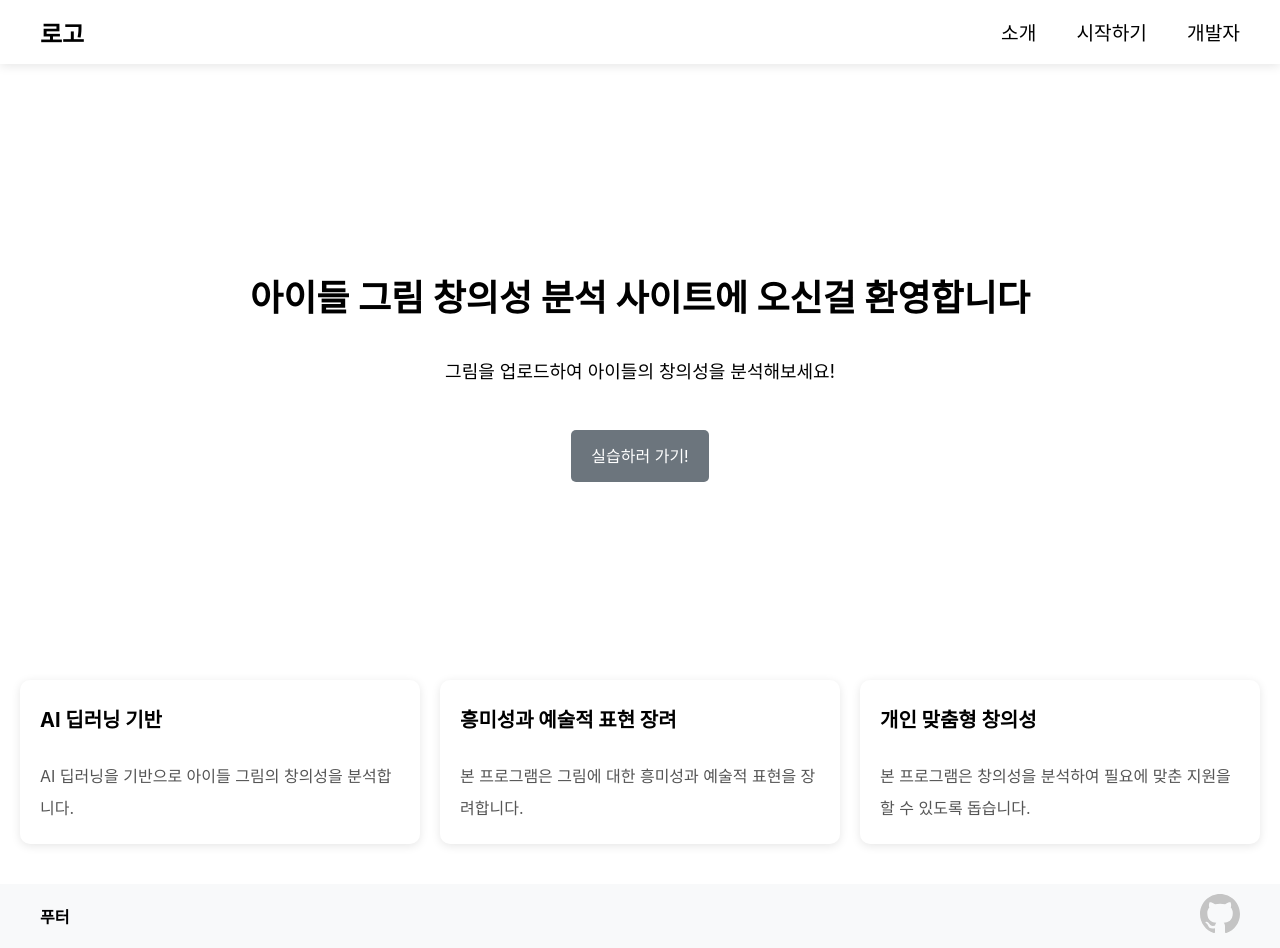
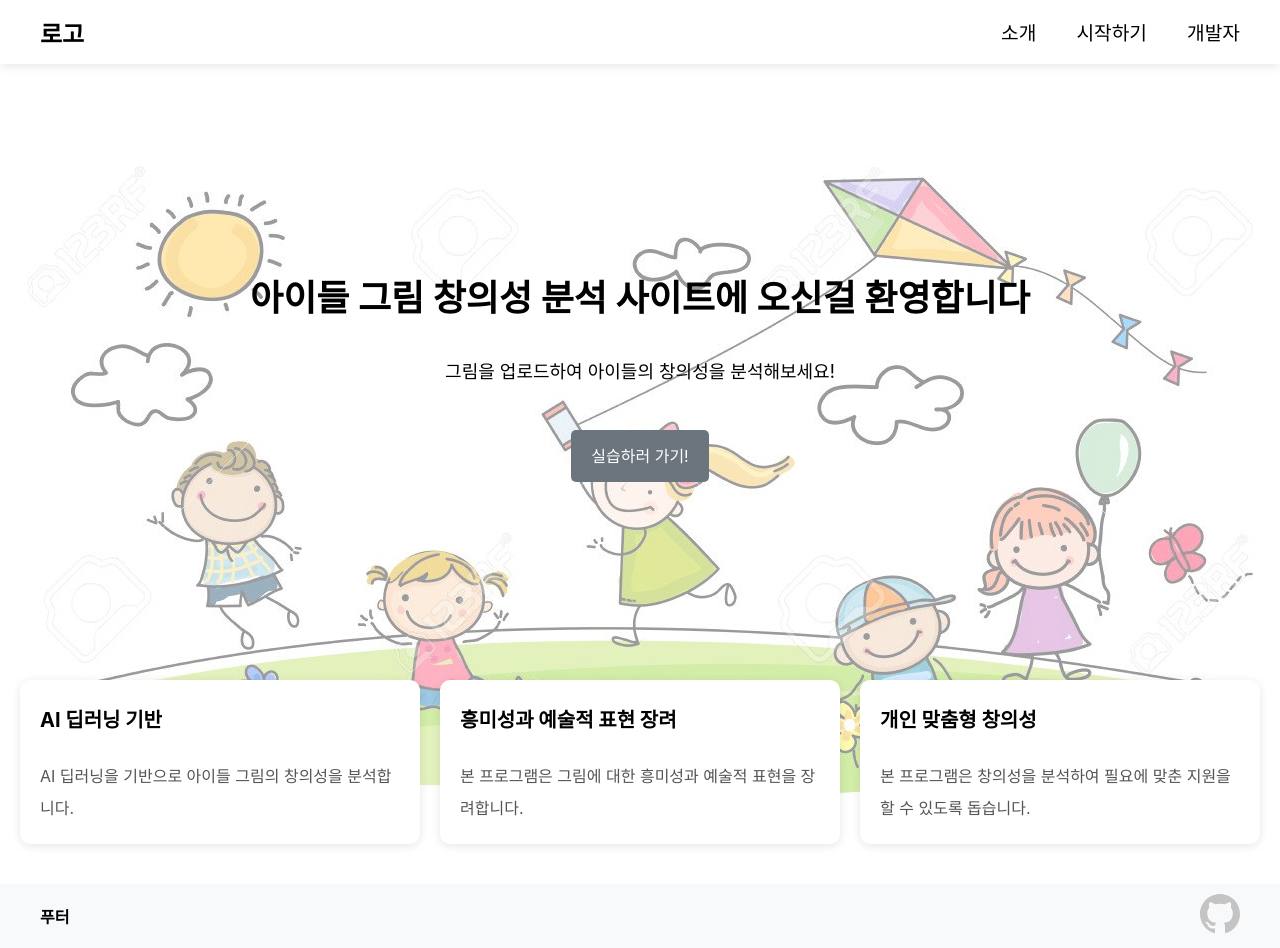
Before and after one commit to limhuijin/Painting_Creativity_React, a React (Vite) app: page / in a window 1280 px wide. Built offline with nearby package versions, Linux system fonts and the light colour scheme.

Commit message:
background 이미지 테스트

```diff
--- a/src/pages/Home.jsx
+++ b/src/pages/Home.jsx
@@ -13,7 +13,12 @@ const Container = styled.div`
   justify-content: center;
   text-align: center;
   height: 100vh;
-`;
+  background-image: url("/src/assets/background.jpg");
+  background-position: center;
+  background-repeat: no-repeat;
+  background-color: rgba(255, 255, 255, 0.6);
+  background-blend-mode: lighten; // 배경 이미지 혼합 모드 설정(?)
+  `;
 
 // 메인 섹션
 const MainSection = styled.main`
```
Also changed, not shown: src/assets/background.jpg (added).
